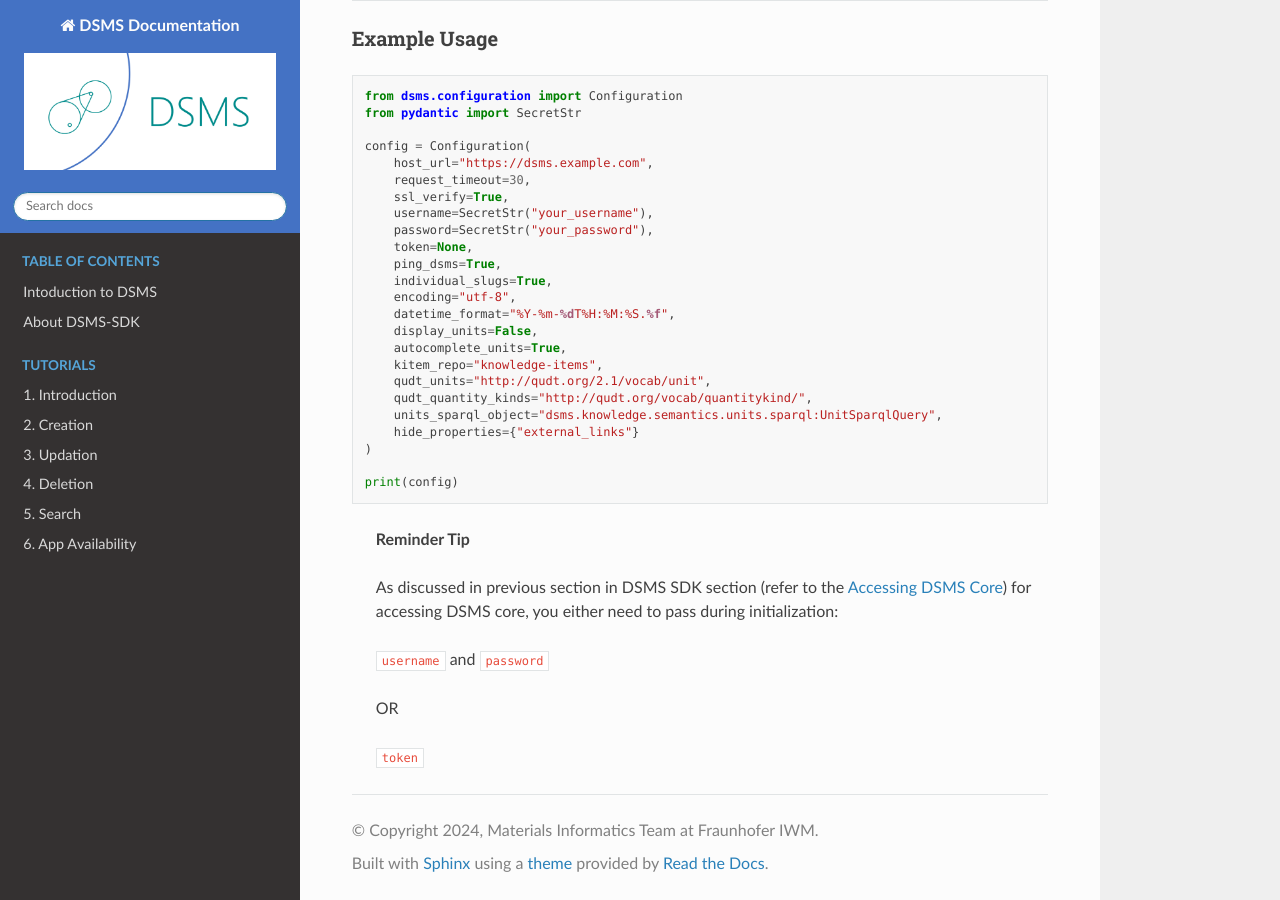
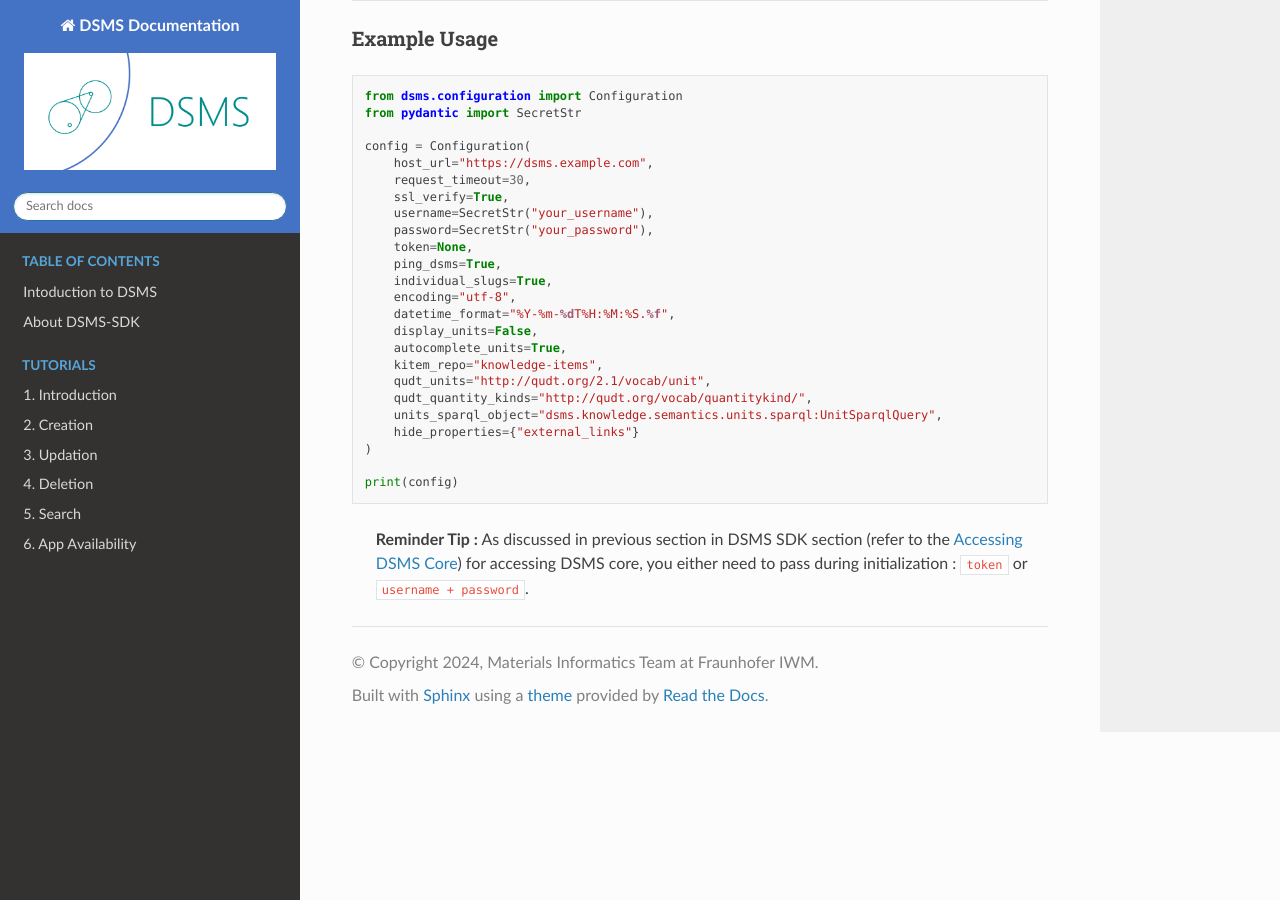
Before and after one commit to MI-FraunhoferIWM/dsms-python-sdk, a Sphinx documentation site: the page built from docs/source/dsms_config_schema.md, in a window 1280 px wide and 900 px high, scrolled down 1340 px. Built offline with Sphinx 7.4.7 and the Read the Docs theme 2.0.0, drawn with Linux system fonts in a browser that asks for light colours; pages that are not in the unit, such as notebooks, are missing from menus.

Commit message:
fixing reminder tip formatting in dsms_config_schema.md

````diff
--- a/docs/source/dsms_config_schema.md
+++ b/docs/source/dsms_config_schema.md
@@ -49,12 +49,5 @@ print(config)
 ```
 
 
-> **Reminder Tip**
->
-> As discussed in previous section in DSMS SDK section (refer to the [Accessing DSMS Core](dsms_sdk.md#accessing-dsms-core)) for accessing DSMS core, you either need to pass during initialization:
->
-> `username` and `password`
->
-> OR
->
-> `token`
+> **Reminder Tip :**
+>  As discussed in previous section in DSMS SDK section (refer to the [Accessing DSMS Core](dsms_sdk.md#accessing-dsms-core)) for accessing DSMS core, you either need to pass during initialization : `token` or `username + password`.
````
